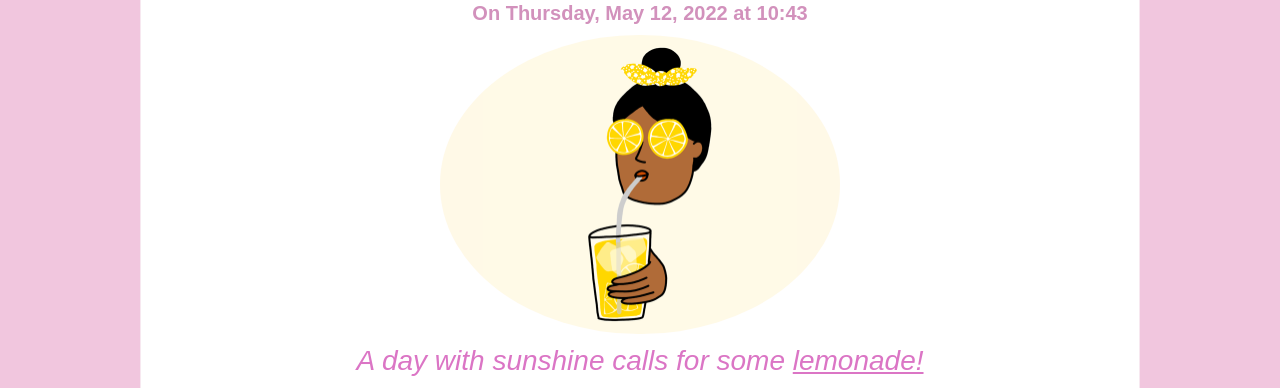
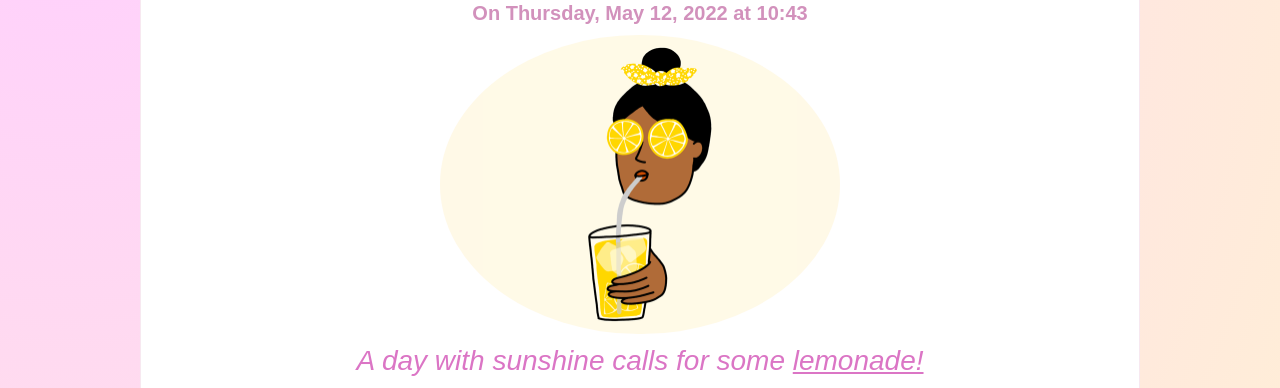
Before and after one commit to Frelsesben/Weather-app, a website built with Parcel: page index.html in a window 1280 px wide. Shown: the part 263-651 px from the top of the page. Built offline with nearby package versions, Linux system fonts and the light colour scheme; no server answers.

Commit message:
Added gradient background

```diff
--- a/src/styles.css
+++ b/src/styles.css
@@ -1,5 +1,9 @@
 body {
-  background: #f1c6de;
+  background: radial-gradient(
+    circle at 5.3% 17.2%,
+    rgb(255, 208, 253) 0%,
+    rgb(255, 237, 216) 90%
+  );
 }
 
 h1 {
```
